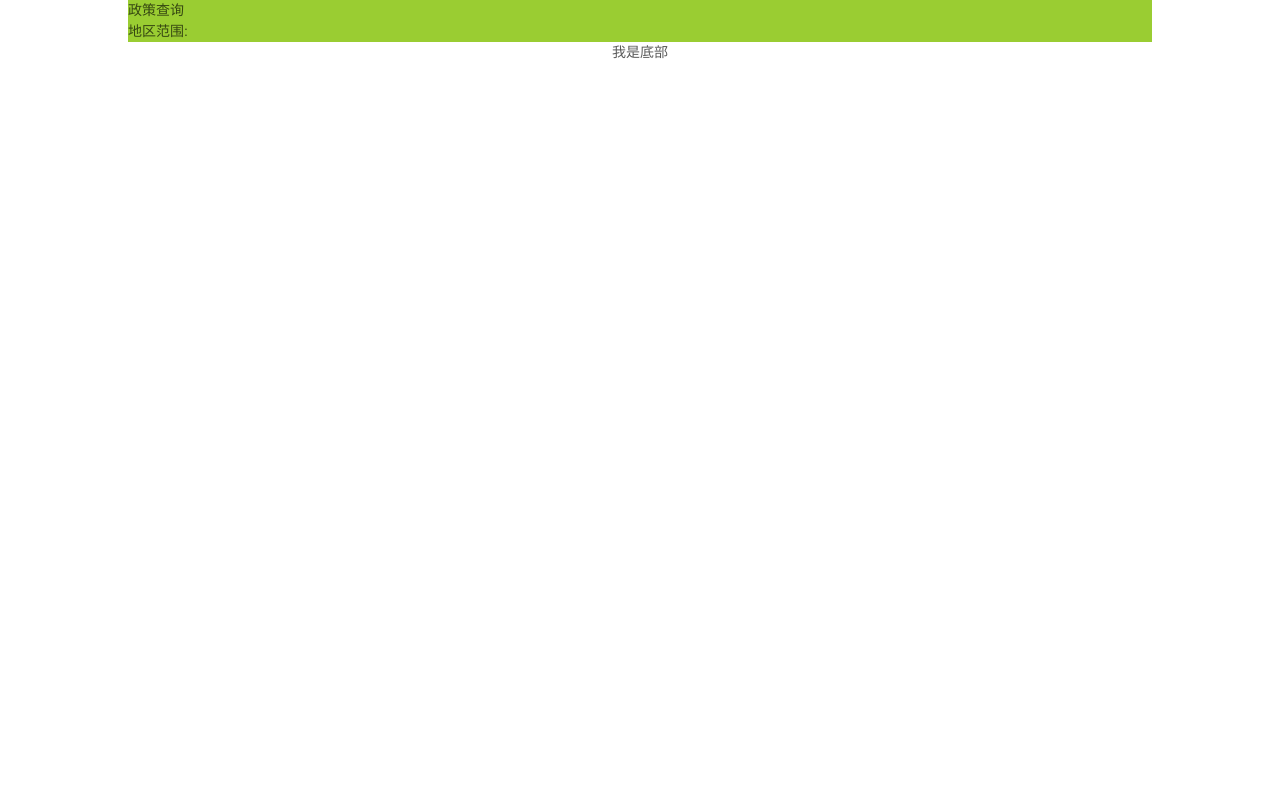
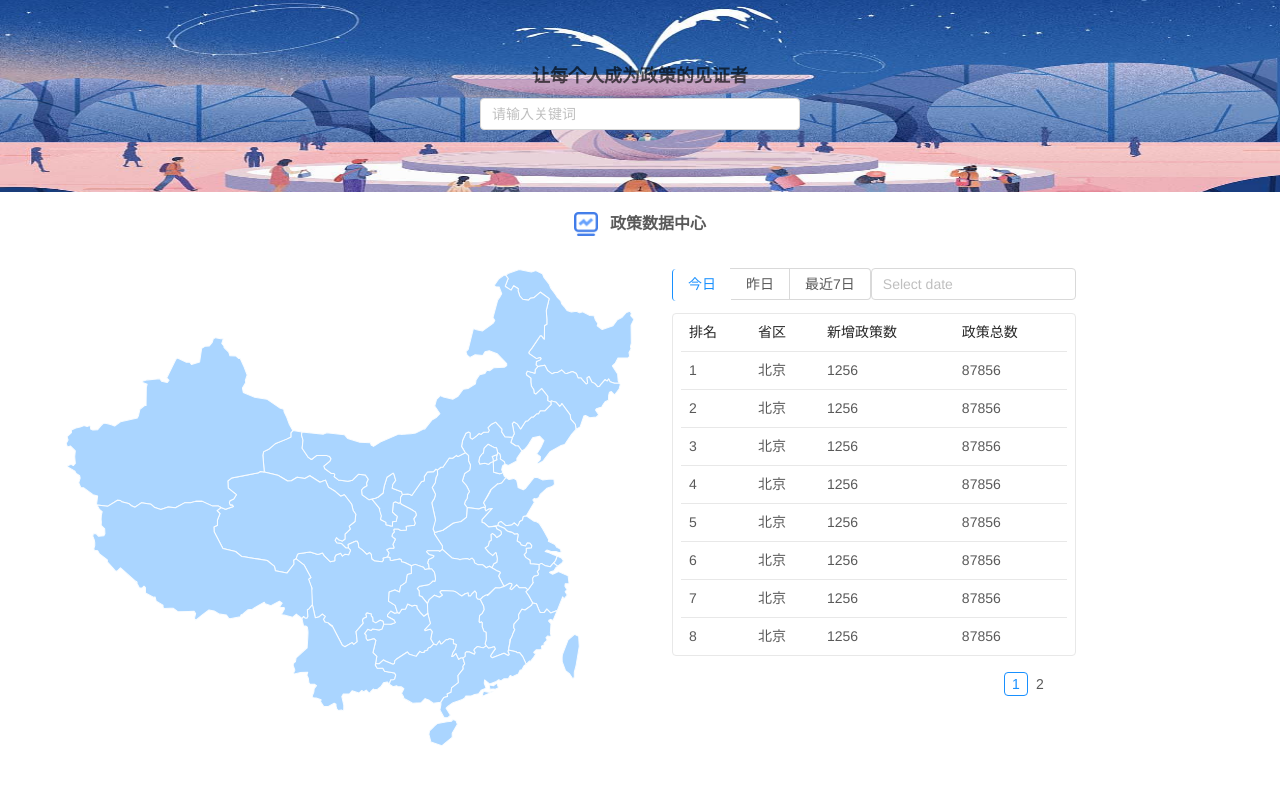
Before and after one commit to zlplease/policyObservation, a Vue app: page /#/ in a window 1280 px wide. Shown: the top 788 px of the page. Built offline with nearby package versions, Linux system fonts and the light colour scheme; what @jiaminghi/data-view, vuescroll would draw is missing.

Commit message:
[update]搜索模块

```diff
--- a/src/components/Home.vue
+++ b/src/components/Home.vue
@@ -231,7 +231,7 @@ export default {
   justify-content: center;
   align-items: center;
   .list {
-    width: 1000px;
+    width: 800px;
     height: 200px;
     border-radius: 12px;
     background-color: #ececec;
--- a/src/router/index.js
+++ b/src/router/index.js
@@ -2,6 +2,7 @@ import Vue from "vue";
 import Router from "vue-router";
 import search from "@/components/search";
 import BigData1 from "@/views/BigData1";
+import Home from "@/components/Home";
 
 Vue.use(Router);
 
@@ -9,8 +10,8 @@ export default new Router({
   routes: [
     {
       path: "/",
-      name: "search",
-      component: search
+      name: "Home",
+      component: Home
     },
     {
       path: "/BigData1",
```
